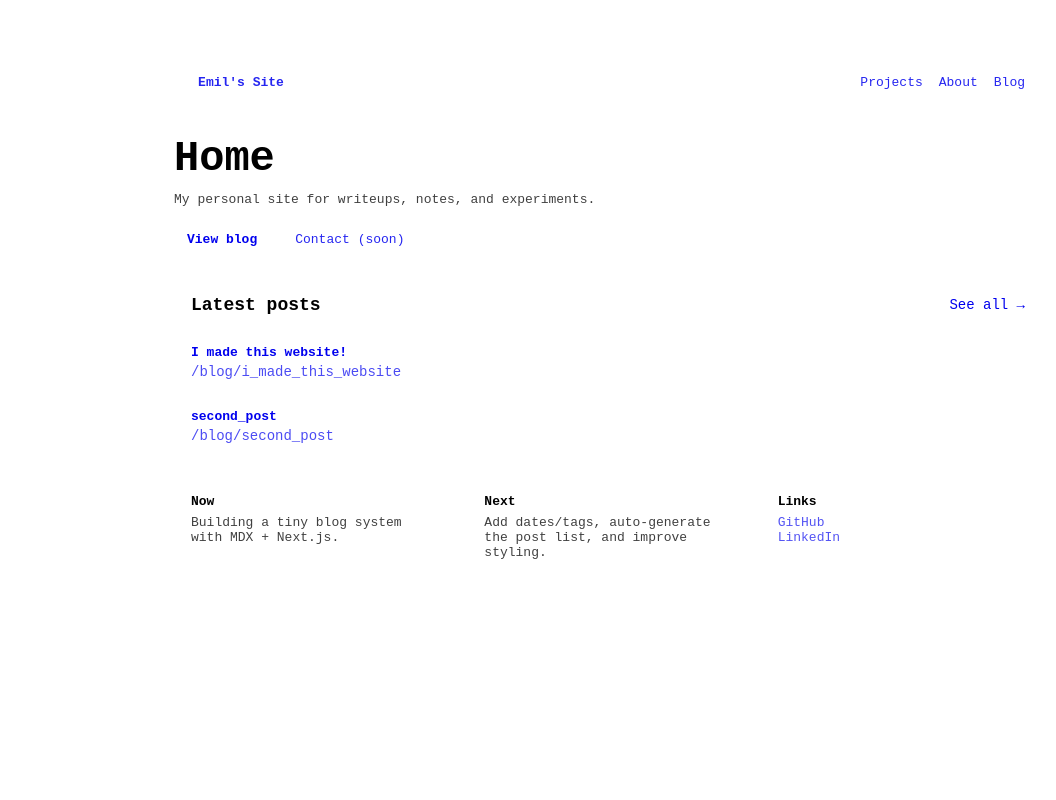
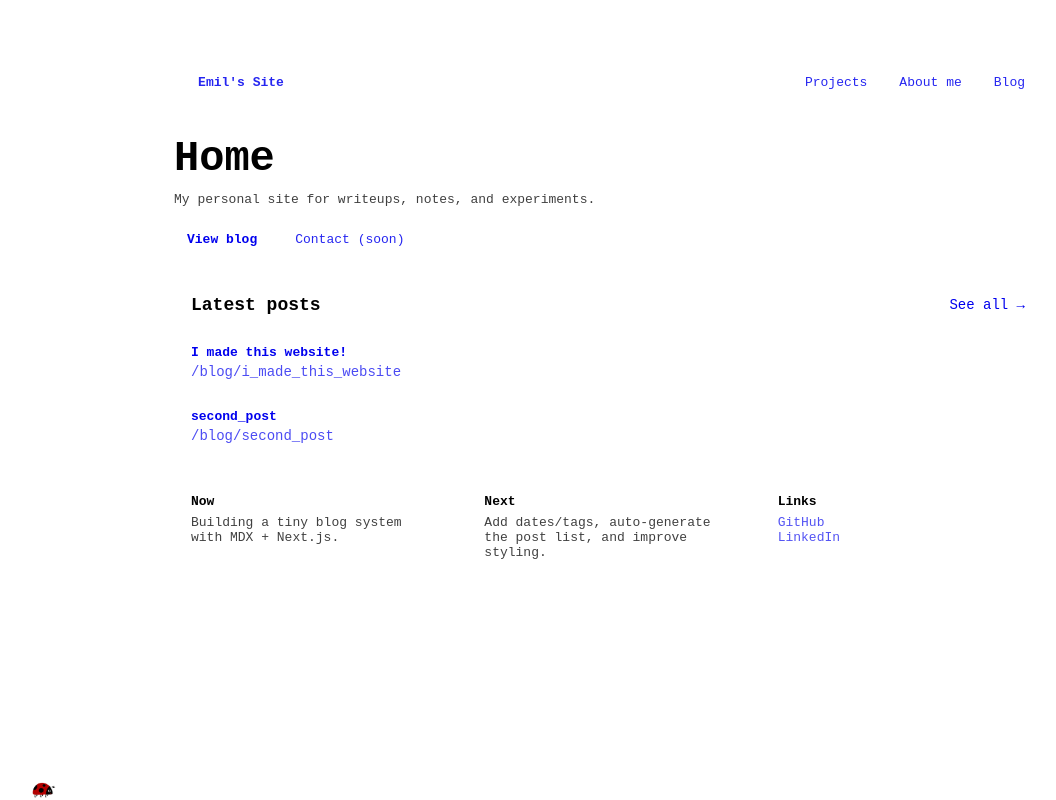
Before and after one commit to Thorald/my_website, a Next.js app: page / in a window 1280 px wide. Shown: the whole page, without its empty margins (32-1088 px from the left). Built offline with nearby package versions, Linux system fonts and the light colour scheme.

Commit message:
Added ladybug

```diff
--- a/app/components/Navbar.tsx
+++ b/app/components/Navbar.tsx
@@ -31,12 +31,12 @@ export default function Navbar() {
                 </div>
             </div>
 
-            <div style={{ display: "flex", gap: 16 }}>
+            <div style={{ display: "flex", gap: 32 }}>
                 <a href="#" style={{ opacity: 0.85, textDecoration: "none" }}>
                     Projects
                 </a>
                 <a href="#" style={{ opacity: 0.85, textDecoration: "none" }}>
-                    About
+                    About me
                 </a>
                 <Link href="/blog" style={{ opacity: 0.85, textDecoration: "none" }}>
                     Blog
--- /dev/null
+++ b/app/components/ladybugWalker.tsx
@@ -0,0 +1,75 @@
+"use client";
+
+import { useEffect, useRef, useState } from "react";
+
+export function LadybugWalker() {
+    const [dir, setDir] = useState<1 | -1>(1); // 1 = right, -1 = left
+    const wrapperRef = useRef<HTMLDivElement | null>(null);
+
+    const xRef = useRef(0);
+    const lastTRef = useRef<number | null>(null);
+
+    useEffect(() => {
+        let raf = 0;
+
+        const speedPxPerSec = 10; // <- change speed here
+        const bugWidth = 60; // used for wrap (a bit bigger than 40px to be safe)
+
+        const tick = (t: number) => {
+            if (lastTRef.current == null) lastTRef.current = t;
+            const dt = (t - lastTRef.current) / 1000;
+            lastTRef.current = t;
+
+            const w = window.innerWidth;
+
+            // move
+            xRef.current += dir * speedPxPerSec * dt;
+
+            // wrap (go off-screen then reappear)
+            if (xRef.current > w + bugWidth) xRef.current = -bugWidth;
+            if (xRef.current < -bugWidth) xRef.current = w + bugWidth;
+
+            // apply transform
+            if (wrapperRef.current) {
+                wrapperRef.current.style.transform = `translateX(${xRef.current}px)`;
+            }
+
+            raf = requestAnimationFrame(tick);
+        };
+
+        raf = requestAnimationFrame(tick);
+        return () => cancelAnimationFrame(raf);
+    }, [dir]);
+
+    return (
+        <div
+            ref={wrapperRef}
+            onClick={() => setDir((d) => (d === 1 ? -1 : 1))}
+            style={{
+                position: "fixed",
+                bottom: -12,
+                left: 0,
+                cursor: "pointer",
+                zIndex: 9999,
+                willChange: "transform",
+            }}
+            aria-label="Ladybug"
+            role="button"
+        >
+            <img
+                src="images/ladybug.gif"
+                alt="ladybug"
+                style={{
+                    width: 40,
+                    height: "auto",
+                    // face the direction we move
+                    transform: `scaleX(${dir})`,
+                    transformOrigin: "center",
+                    pointerEvents: "none",
+                    userSelect: "none",
+                }}
+                draggable={false}
+            />
+        </div>
+    );
+}
--- a/app/page.tsx
+++ b/app/page.tsx
@@ -3,9 +3,12 @@
 import Link from "next/link";
 import Navbar from "./components/Navbar";
 import { POSTS } from "../lib/posts";
+import { useState } from "react";
+import { LadybugWalker } from "./components/ladybugWalker"; // adjust path if needed
 
 export default function Board() {
   const latestPosts = POSTS.slice(0, 3);
+  const [dir, setDir] = useState(1); // 1 = right, -1 = left
 
   return (
     <main style={{ maxWidth: 900, margin: "0 auto", padding: "32px 16px" }}>
@@ -161,6 +164,7 @@ export default function Board() {
           </div>
         </div>
       </section>
+      <LadybugWalker />
     </main>
   );
 }
```
Also changed, not shown: public/images/ladybug.gif (added).
